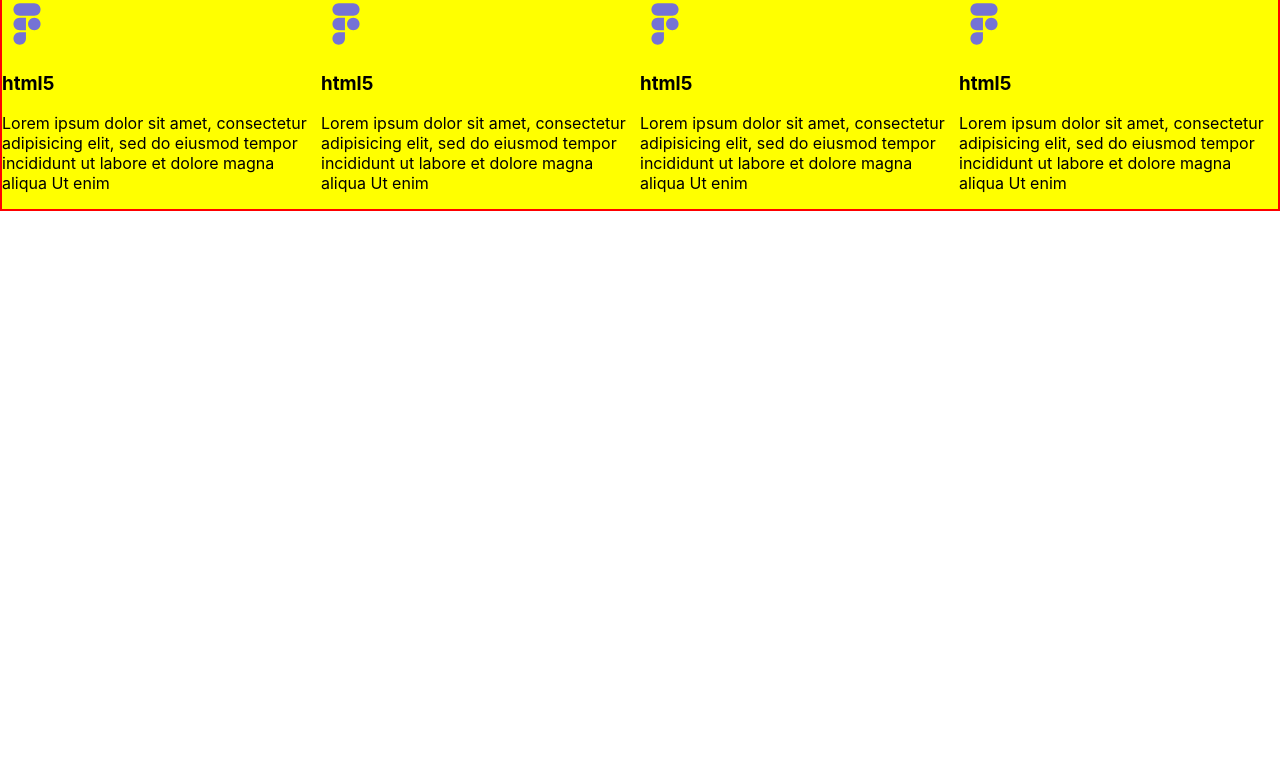
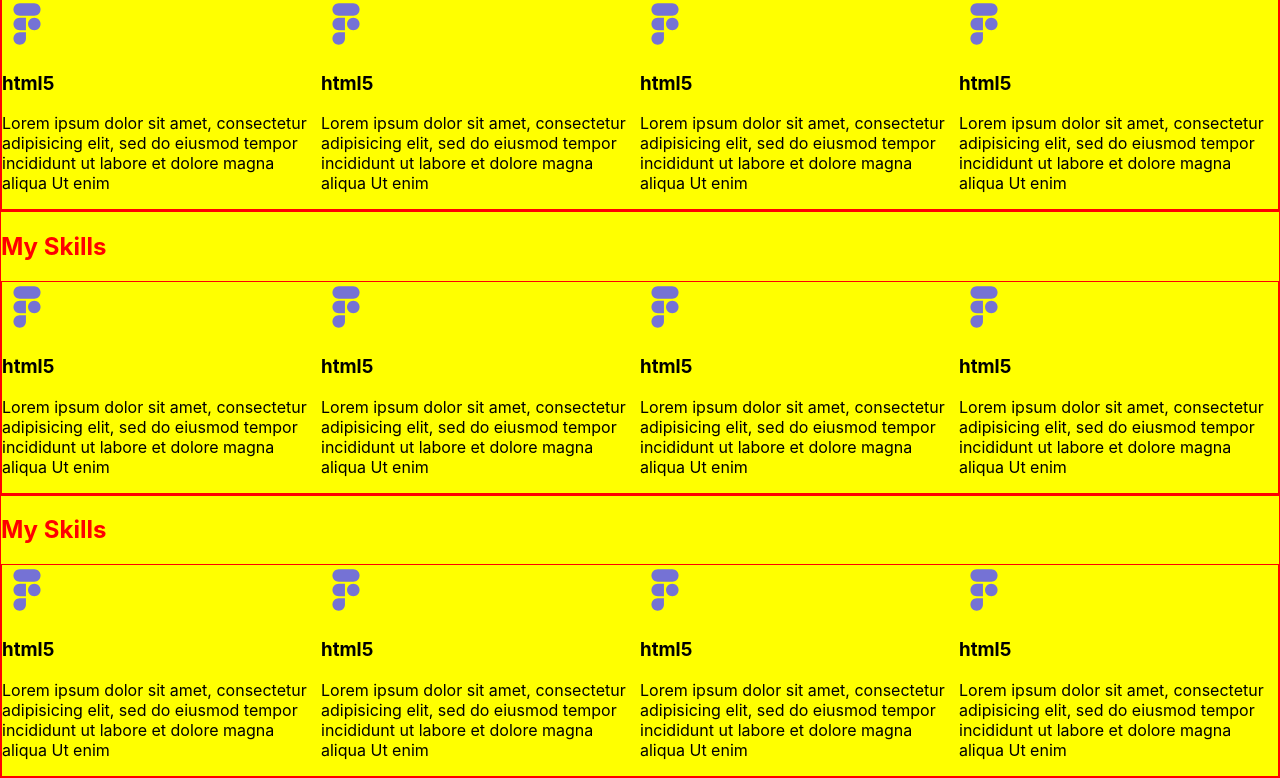
Before and after one commit to serghei32/React-portfolio-2, a React app: page / in a window 1280 px wide. Shown: the part 978-1756 px from the top of the page. Before the commit the page ends 1189 px from the top, so only its background shows below. Built offline with nearby package versions, Linux system fonts and the light colour scheme.

Commit message:
App (add some skills)

```diff
--- a/src/App.tsx
+++ b/src/App.tsx
@@ -10,6 +10,8 @@ function App() {
       <Header/>
       <Main/>
       <Skills/>
+      <Skills/>
+      <Skills/>
     </div>
   );
 }
```
